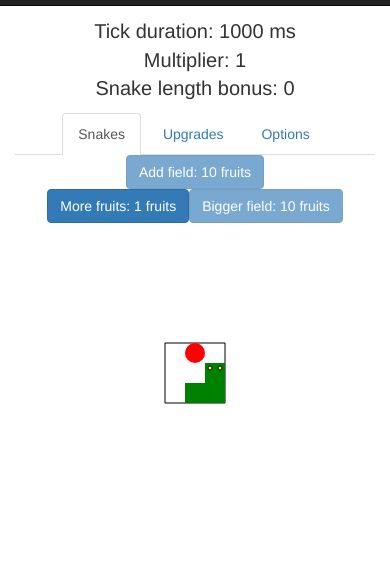
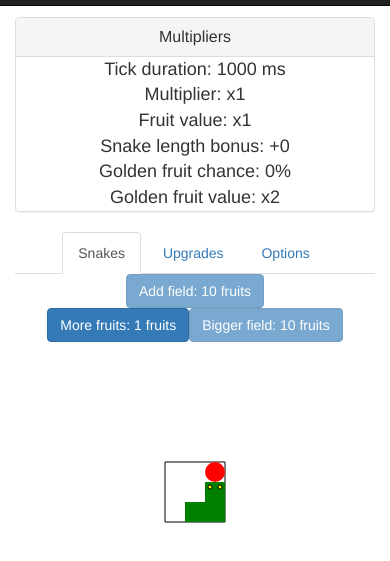
Before and after one commit to OpenIdleGames/tunvior.github.io, a plain HTML site: page snakeidle/index.html in a window 390 px wide. Both pictures are taken after a click on the tab "Snakes". Shown: the part 53-614 px from the top of the page. Drawn offline with nearby package versions, Linux system fonts and the light colour scheme.

Commit message:
added new fruit. changed ui for multiplier. balance

```diff
--- a/snakeidle/css/style.css
+++ b/snakeidle/css/style.css
@@ -6,12 +6,6 @@ h1 {
   text-align: center;
 }
 
-#scoreboard{
-  text-align: center;
-  font: Arial;
-  font-size: 20px;
-  padding-bottom: 10px;
-}
 
 #snakeHeader{
   text-align: center;
@@ -19,6 +13,16 @@ h1 {
 
 #grid{
   text-align: center;
+}
+
+#multipliers{
+  text-align: center;
+  font-size: 18px;
+}
+
+.multipliers-title{
+  text-align: center;
+  font-size: 16px;
 }
 
 .navbar-title{
--- a/snakeidle/index.html
+++ b/snakeidle/index.html
@@ -47,21 +47,37 @@
 
       </div> <!-- end navbar -->
 
-      <div id="scoreboard" > <!-- scoreboard and options menu -->
-        <div class="row">
-
-          <div class="col-md-4">
-              Tick duration: <span id="tickDuration">1000</span> ms
+      <div class="panel panel-default">
+          <div class="panel-heading" role="tab">
+            <h5 class="panel-title multipliers-title">
+              <a role="button" data-toggle="collapse" href="#multipliers" aria-expanded="true" aria-controls="scores">
+                Multipliers
+              </a>
+            </h5>
           </div>
-          <div class="col-md-4">
-              Multiplier: <span id="multiplier">1</span>
-          </div>
-          <div class="col-md-4">
-              Snake length bonus: <span id="snakeLengthBonus">0</span>
+          <div id="multipliers" class="panel-collapse collapse in" role="tabpanel" aria-labelledby="headingOne">
+            <div class="row">
+              <div class="col-sm-6 col-md-4">
+                  Tick duration: <span id="tickDuration">1000</span> ms
+              </div>
+              <div class="col-sm-6 col-md-4">
+                  Multiplier: x<span id="multiplier">1</span>
+              </div>
+              <div class="col-sm-6 col-md-4">
+                Fruit value: x<span id="fruitValue">1</span>
+              </div>
+              <div class="col-sm-6 col-md-4">
+                  Snake length bonus: +<span id="snakeLengthBonus">0</span>
+              </div>
+              <div class="col-sm-6 col-md-4">
+                Golden fruit chance: <span id="goldenFruitChance">0</span>%
+              </div>
+              <div class="col-sm-6 col-md-4">
+                Golden fruit value: x<span id="goldenFruitValue">2</span>
+              </div>
+            </div>
           </div>
         </div>
-
-      </div> <!-- end scoreboard -->
 
       <div>
         <ul class="nav nav-tabs" role="tablist">
@@ -121,6 +137,9 @@
               <h3>CHANGELOG</h3>
               <ul>
                 <li>
+                  29/05 - 17:00 CET: Added new fruit. Changed UI for multipliers. Lowered starting price for snake length bonus.
+                </li>
+                <li>
                   29/05 - 12:30 CET: Changed relation between max number of fruits and dimension, now should be easier to prestige. Added manual control for snakes, it activate when click on a field and deactivate when click away or after 15 seconds. While active you can control the snake with W/A/S/D or arrow keys. Fixed some bugs.
                 </li>
                 <li>
--- a/snakeidle/js/field.js
+++ b/snakeidle/js/field.js
@@ -102,7 +102,10 @@ class Field{
               field.death();
         }else{
           if(field.grid[destination[0]][destination[1]] == State.FRUIT){
-            field.game.addFruits(field.snake.length);
+            field.game.addFruits(field.snake.length, false);
+            field.moveSnake(destination, true);
+          }else if(field.grid[destination[0]][destination[1]] == State.GOLDEN_FRUIT){
+            field.game.addFruits(field.snake.length, true);
             field.moveSnake(destination, true);
           }else{
             field.moveSnake(destination, false);
@@ -218,7 +221,13 @@ class Field{
     }else{
       var index = Math.floor(Math.random() * freeCells.length);
       var coords = freeCells[index];
-      this.grid[coords[0]][coords[1]] = State.FRUIT;
+      var gold = Math.floor(Math.random() * 100);
+      if (this.game.goldenFruitChance > gold){
+          this.grid[coords[0]][coords[1]] = State.GOLDEN_FRUIT;
+      }else{
+          this.grid[coords[0]][coords[1]] = State.FRUIT;
+      }
+
     }
 
   }
@@ -237,7 +246,12 @@ class Field{
           ctx.beginPath();
           ctx.arc((offset+i)*DRAWING_UNIT+DRAWING_UNIT/2, (offset+j)*DRAWING_UNIT+DRAWING_UNIT/2, DRAWING_UNIT/2, 0, 2 * Math.PI, false);
           ctx.fill();
-          //ctx.fillRect((offset+i)*DRAWING_UNIT, (offset+j)*DRAWING_UNIT, DRAWING_UNIT, DRAWING_UNIT);
+        }
+        if(this.grid[i][j] == State.GOLDEN_FRUIT){
+          ctx.fillStyle = 'gold';
+          ctx.beginPath();
+          ctx.arc((offset+i)*DRAWING_UNIT+DRAWING_UNIT/2, (offset+j)*DRAWING_UNIT+DRAWING_UNIT/2, DRAWING_UNIT/2, 0, 2 * Math.PI, false);
+          ctx.fill();
         }
         if(this.grid[i][j] == State.SNAKE){
           ctx.fillStyle = 'green';
@@ -432,7 +446,9 @@ class Field{
     var count = 0;
     for(var i = 0; i < this.dimension; i++){
       for(var j = 0; j < this.dimension; j++){
-        if(this.grid[i][j] == State.FRUIT){
+        if( (this.grid[i][j] == State.FRUIT) ||
+            (this.grid[i][j] == State.GOLDEN_FRUIT)
+        ){
           count++;
         }
       }
@@ -536,7 +552,9 @@ class Field{
               for(var k = 0; k < possibleDirections.length; k++){//looking for fruit
                 var x = possibleDirections[k][0];
                 var y = possibleDirections[k][1];
-                if(this.grid[x][y] == State.FRUIT){
+                if( (this.grid[x][y] == State.FRUIT) ||
+                    (this.grid[x][y] == State.GOLDEN_FRUIT)
+                  ){
                   fruitFound = true;
                   fruitCoords.push(possibleDirections[k]);
                 }
@@ -596,8 +614,13 @@ class Field{
     }
     this.direction = chosenDirection;
     if(distance === 1){
-      this.game.addFruits(this.snake.length);
-      this.moveSnake(coords, true);
+      if(this.grid[coords[0]][coords[1]] == State.FRUIT){
+        this.game.addFruits(this.snake.length, false);
+        this.moveSnake(coords, true);
+      }else{
+        this.game.addFruits(this.snake.length, true);
+        this.moveSnake(coords, true);
+      }
     }else{
       this.moveSnake(coords, false);
     }
--- a/snakeidle/js/game.js
+++ b/snakeidle/js/game.js
@@ -9,6 +9,8 @@ class Game{
     this.multiplier = 1;
     this.fruitValue = 1;
     this.snakeLengthBonus = 0;
+    this.goldenFruitChance = 0;
+    this.goldenFruitValue = 2;
     this.prog = 0;
     this.fields = [];
     this.fields.push(new Field(this, this.prog, this.buttonsHandler));
@@ -17,6 +19,9 @@ class Game{
     this.tickDurationSpan = $("#tickDuration");
     this.multiplierSpan = $("#multiplier");
     this.snakeLengthBonusSpan = $("#snakeLengthBonus");
+    this.fruitValueSpan = $("#fruitValue");
+    this.goldenFruitChanceSpan = $("#goldenFruitChance");
+    this.goldenFruitValueSpan = $("#goldenFruitValue");
     this.drawField(this.prog - 1);
     var nextFieldCost = this.calculateNextFieldCost();
     $("#addField").html("Add field: " + numberformat.format(nextFieldCost, {format: notation}) + " fruits");
@@ -42,7 +47,25 @@ class Game{
       "Snake length bonus",
       "Increase the bonus from snake length",
       "this.game.snakeLengthBonus = this.game.snakeLengthBonus + 1",
-      100,
+      10,
+      100
+    ));
+    this.upgrades.push(new Upgrade(
+      this,
+      this.upgrades.length,
+      "Golden fruit chance",
+      "Increase the chance for golden fruit spawn",
+      "this.game.goldenFruitChance = this.game.goldenFruitChance + 10",
+      1000,
+      1000
+    ));
+    this.upgrades.push(new Upgrade(
+      this,
+      this.upgrades.length,
+      "Golden fruit value",
+      "Increase the value for golden fruits",
+      "this.game.goldenFruitValue = this.game.goldenFruitValue + 1",
+      100000,
       100
     ));
     for(var i = 0; i < this.upgrades.length; i++){
@@ -116,8 +139,9 @@ class Game{
     $("#field"+this.fields[index].prog).remove();
   }
 
-  eraseUpgrades(){
-    $("#upgradeList").empty();
+  eraseUpgrade(index){
+    this.buttonsHandler.deleteButton(this.upgrades[index].buyButton);
+    $("#upgrade"+index).remove();
   }
 
   calculateNextFieldCost(){
@@ -147,9 +171,14 @@ class Game{
 
 
 
-  addFruits(snakeLength){
+  addFruits(snakeLength, goldenFruit){
     var value = (snakeLength - 1) * this.snakeLengthBonus;
-    this.fruits = this.fruits + ((1 + value) * this.fruitValue * this.multiplier);
+    if(goldenFruit){
+        this.fruits = this.fruits + ((1 + value) * this.fruitValue * this.goldenFruitValue * this.multiplier);
+    }else{
+        this.fruits = this.fruits + ((1 + value) * this.fruitValue * this.multiplier);
+    }
+
     this.fruitsSpan.html(numberformat.format(this.fruits, {format: notation}));
     this.buttonsHandler.fruitUp(this.fruits);
   }
@@ -179,7 +208,10 @@ class Game{
     this.fruitsSpan.html(numberformat.format(this.fruits,{format: notation}));
     this.multiplierSpan.html(numberformat.format(this.multiplier, {format: notation}));
     this.tickDurationSpan.html(numberformat.format(this.tickDuration, {format: notation}));
+    this.fruitValueSpan.html(numberformat.format(this.fruitValue, {format: notation}));
     this.snakeLengthBonusSpan.html(numberformat.format(this.snakeLengthBonus, {format: notation}));
+    this.goldenFruitChanceSpan.html(numberformat.format(this.goldenFruitChance, {format: notation}));
+    this.goldenFruitValueSpan.html(numberformat.format(this.goldenFruitValue, {format: notation}));
     var nextFieldCost = this.calculateNextFieldCost();
     $("#addField").html("Add field: " + numberformat.format(nextFieldCost, {format: notation}) + " fruits");
   }
@@ -222,6 +254,8 @@ class Game{
         multiplier: this.multiplier,
         fruitValue: this.fruitValue,
         snakeLengthBonus: this.snakeLengthBonus,
+        goldenFruitChance: this.goldenFruitChance,
+        goldenFruitValue: this.goldenFruitValue,
         lastProg: this.prog,
         fields: fieldsArray,
         upgrades: upgradesArray,
@@ -257,6 +291,8 @@ class Game{
           }
         }
         if (typeof save.snakeLengthBonus !== "undefined")this.snakeLengthBonus = save.snakeLengthBonus;
+        if (typeof save.goldenFruitChance !== "undefined")this.goldenFruitChance = save.goldenFruitChance;
+        if (typeof save.goldenFruitValue !== "undefined")this.goldenFruitValue = save.goldenFruitValue;
         if (typeof save.lastProg !== "undefined")this.prog = save.lastProg;
         if (typeof save.fields !== "undefined"){
           for(var i = 0; i < this.fields.length; i++){
@@ -275,8 +311,8 @@ class Game{
           this.updateFieldButton();
         }
         if (typeof save.upgrades !== "undefined"){
-          this.eraseUpgrades();
           for(var i = 0; i < save.upgrades.length; i++){
+            this.eraseUpgrade(i);
             this.upgrades[i].level = save.upgrades[i].level;
             this.drawUpgrade(this.upgrades[i], i);
           }
--- a/snakeidle/js/state.js
+++ b/snakeidle/js/state.js
@@ -3,4 +3,5 @@ var State = {
   FRUIT: 1,
   SNAKE: 2,
   HEAD: 3,
+  GOLDEN_FRUIT: 4,
 };
```
